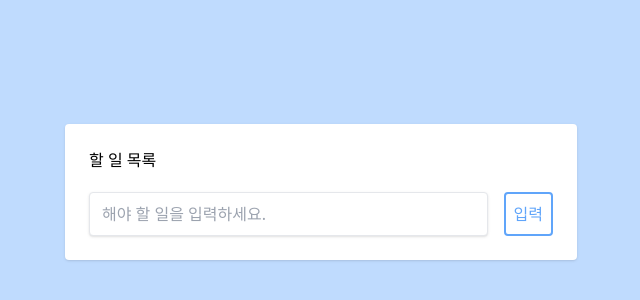
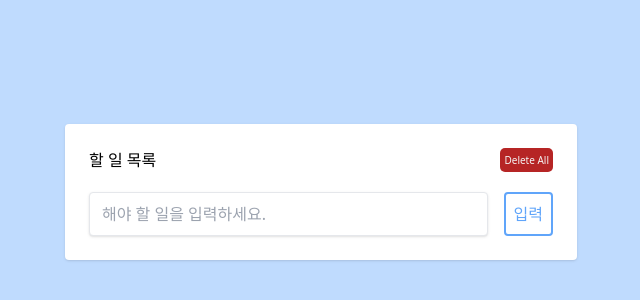
Before and after one commit to Idooru/react-todo-app, a React (Create React App) app: page / in a window 1280 px wide. Shown: the part 208-508 px from the top of the page, without its empty margins (319-959 px from the left). Built offline with nearby package versions, Linux system fonts and the light colour scheme.

Commit message:
할 일 리스트 모두 지우기 버튼 생성

```diff
--- a/src/components/BoxComponent/Box.jsx
+++ b/src/components/BoxComponent/Box.jsx
@@ -1,6 +1,7 @@
 import React, { useState, useCallback } from "react";
 import Lists from "../ListsComponent/Lists";
 import Form from "../FormComponent/Form";
+import BoxStyle from "./Box.module.css";
 
 export default function Box() {
   console.log("Box Component");
@@ -32,10 +33,18 @@ export default function Box() {
     setValue("");
   };
 
+  const handleDeleteAll = (e) => {
+    console.log(e);
+    setTodoData([]);
+  };
+
   return (
     <div className="w-full p-6 m-4 bg-white rounded shadow lg:w-3/4 lg:max-w-lg">
       <div className="flex justify-between mb-3">
         <h1>할 일 목록</h1>
+        <button className={BoxStyle.DeleteAllButton} onClick={handleDeleteAll}>
+          Delete All
+        </button>
       </div>
       <Lists
         todoData={todoData}
--- /dev/null
+++ b/src/components/BoxComponent/Box.module.css
@@ -0,0 +1,8 @@
+.DeleteAllButton {
+  color: whitesmoke;
+  font-size: 10px;
+  background-color: rgb(182, 37, 37);
+  padding-left: 4px;
+  padding-right: 4px;
+  border-radius: 5px;
+}
```
